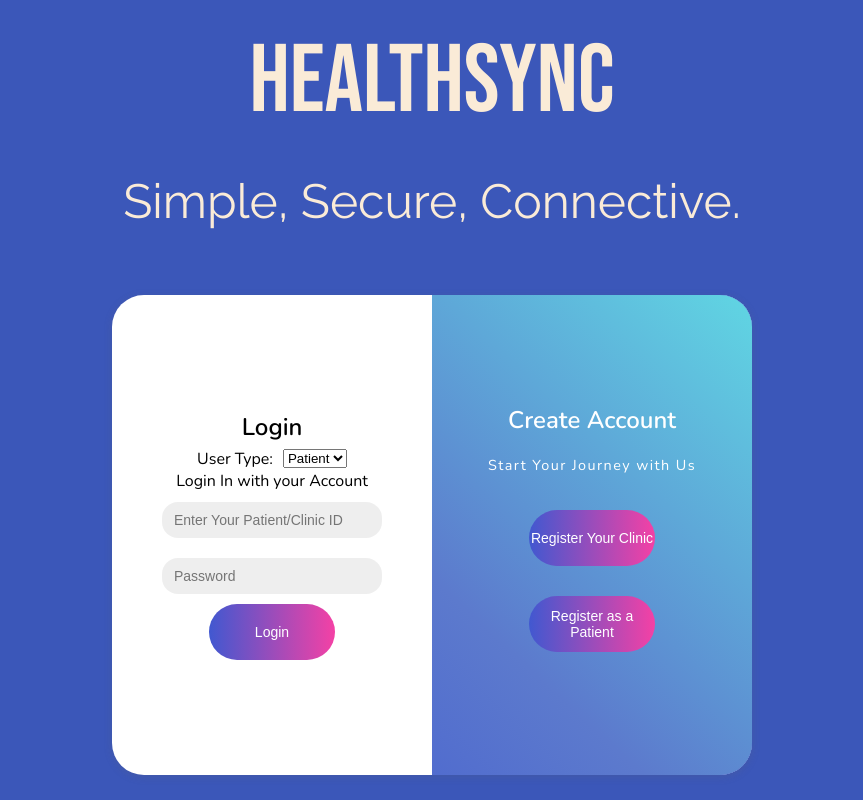
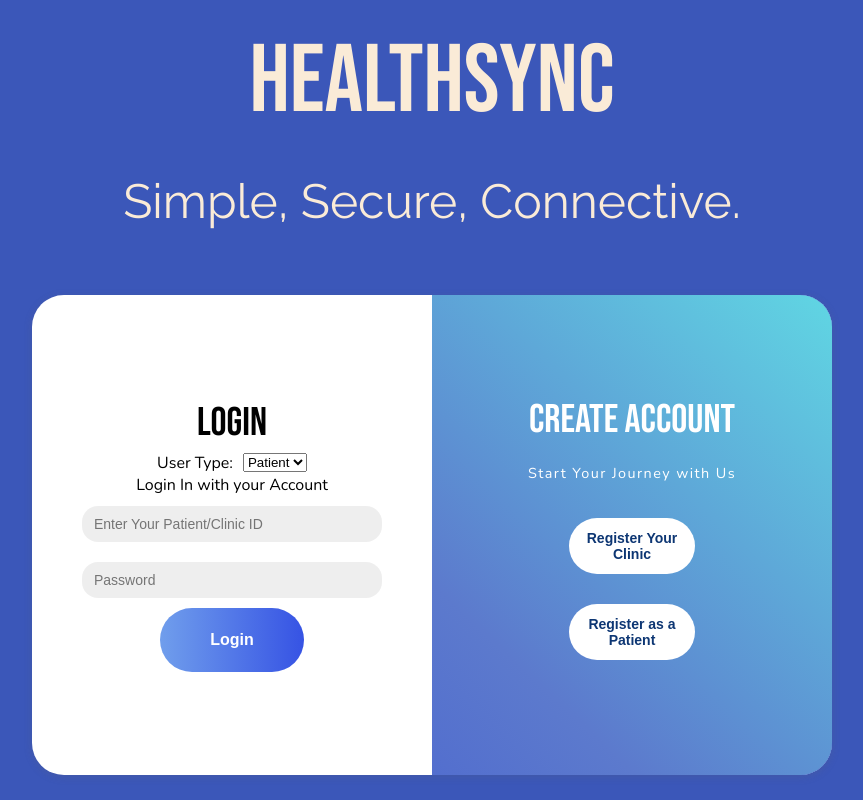
Before and after one commit to aakashrajaraman/HealthSync, a Flask app: page / in a window 1280 px wide. Shown: the whole page, without its empty margins (208-1071 px from the left). Run offline with Flask 2, Linux system fonts and the light colour scheme; parts of the project's set-up code (start-up, migrations or seed data) failed here and were passed over.

Commit message:
updating cSS

```diff
--- a/static/login.css
+++ b/static/login.css
@@ -17,9 +17,10 @@ body {
 }
 /* headings */
 h1 {
-    font-weight: bold;
+    font-weight: 100;
     margin: 0;
-    font-size: 1.5rem;
+    font-size: 2.5rem;
+    font-family: "Bebas Neue";
 }
 .heading{
     font-weight: 100;
@@ -83,18 +84,38 @@ button {
     text-decoration: none;
     position: relative;
     border: none;
-    font-size: 0.875rem;
-    font-weight: 500;
+    font-size: 1rem;
+
+    font-weight: 700;
     color: #fff;
     width: 9em;
     height: 4em;
     text-align: center;
-    background: linear-gradient(90deg, #4158d0, #f441a5, #ffcc70, #4158d0);
+    background: linear-gradient(90deg, #709eec, #3653e4, #3361df, #45b9ef);
     background-size: 300%;
     border-radius: 2rem;
     z-index: 1;
     cursor: pointer;
   }
+ #signUp {
+    text-decoration: none;
+    position: relative;
+    border: none;
+    font-size: 0.875rem;
+    font-weight: 500;
+    color: #0d3673;
+    width: 9em;
+    font-weight: bold;
+    height: 4em;
+    text-align: center;
+    background: linear-gradient(90deg, #ffffff, #ffffff, #ffffff, #ffffff);
+    background-size: 300%;
+    border-radius: 2rem;
+    z-index: 1;
+    cursor: pointer;
+  }
+
+
   button:hover {
     animation: ani 8s linear infinite;
     border: none;
@@ -111,10 +132,6 @@ button {
 }
 
 
-button:active {
-  background: linear-gradient(90deg, #4158d0, #f441a5, #ffcc70, #4158d0);
-}
-
 /* button */
 
 /* container */
@@ -124,8 +141,8 @@ button:active {
     box-shadow: rgba(99, 99, 99, 0.2) 0px 2px 8px 0px;
     position: relative;
     overflow: hidden;
-    width: 90%;
-    max-width: 40rem;
+    width: 130%;
+    max-width: 50rem;
     min-height: 30rem;
     margin: 0 auto;
   }
```
